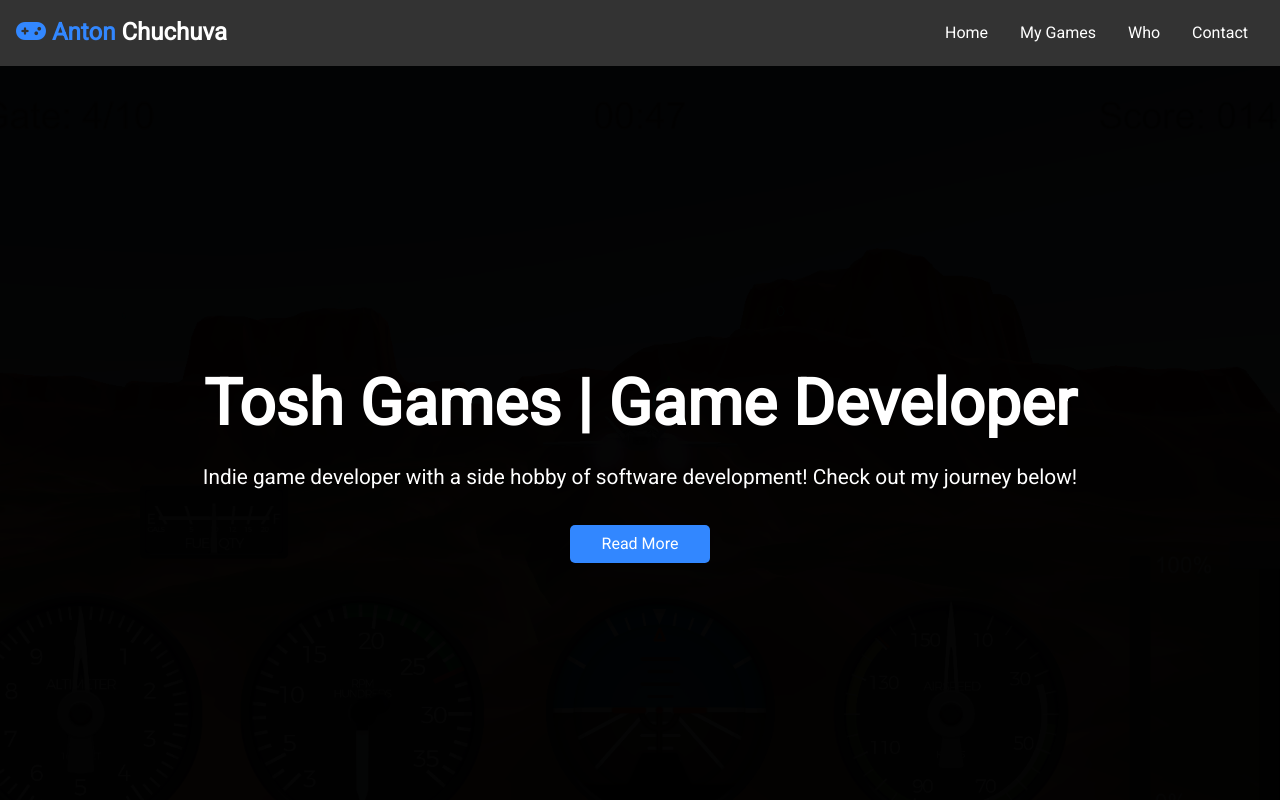
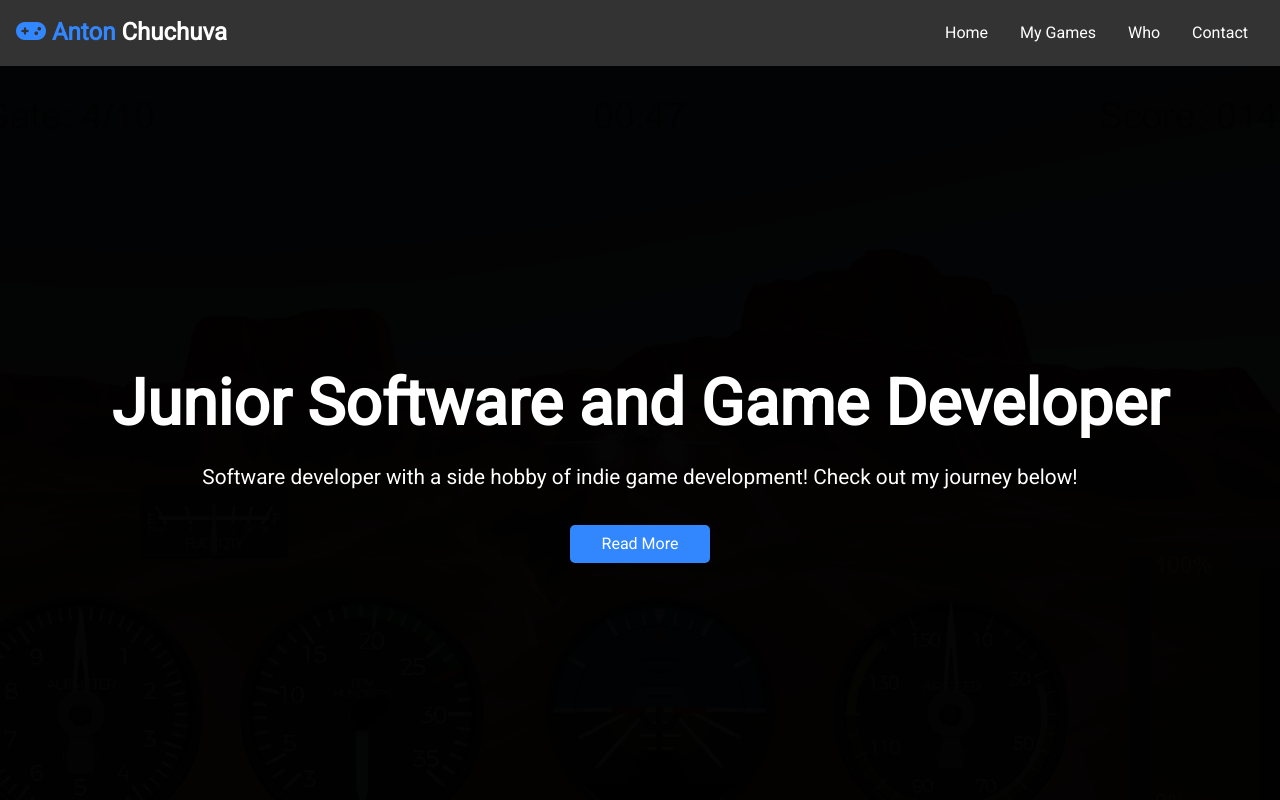
Before and after one commit to achuchuva/website, a plain HTML site: page index.html in a window 1280 px wide. Shown: the top 800 px of the page. Drawn offline with nearby package versions, Linux system fonts and the light colour scheme.

Commit message:
Update index.html

```diff
--- a/index.html
+++ b/index.html
@@ -30,10 +30,10 @@
     <div id="fader"></div>
     <div class="showcase-content">
       <h1 class="l-heading">
-        Tosh Games | Game Developer
+        Junior Software and Game Developer
       </h1>
       <p class="lead">
-        Indie game developer with a side hobby of software development! Check out my journey below!
+        Software developer with a side hobby of indie game development! Check out my journey below!
       </p>
       <a href="#what" class="btn">
         Read More
@@ -136,7 +136,7 @@
   <!-- Footer (Section: Contact) -->
   <footer id="main-footer" class="bg-dark text-center p-1">
     <h2>Contact</h2>
-    <p>You can contact me at <a id="footer-link" href="https://www.linkedin.com/in/anton-chuchuva-6738a3251/">LinkedInx</a>. I'd love to
+    <p>You can contact me at <a id="footer-link" href="https://www.linkedin.com/in/anton-chuchuva-6738a3251/">LinkedIn</a>. I'd love to
       hear from you!</p>
   </footer>
 
```
